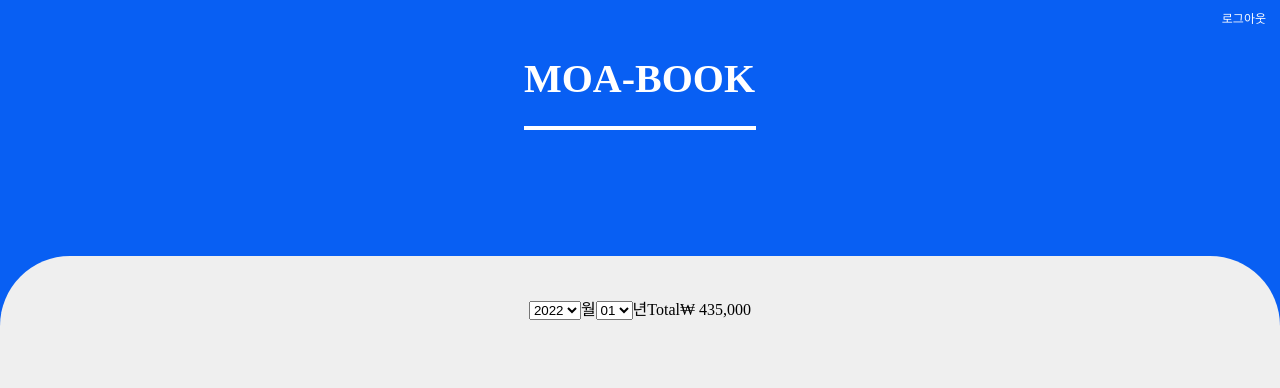
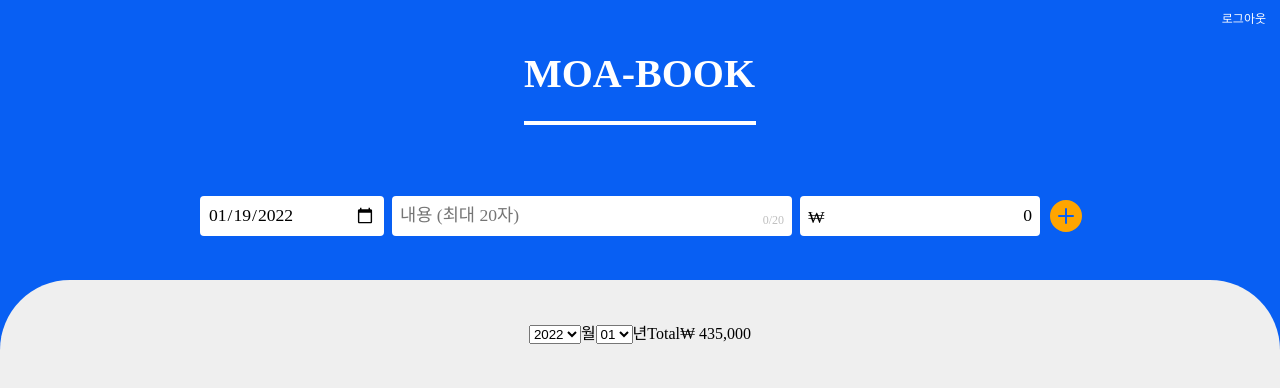
Before and after one commit to young-d/moabook-v1, a Next.js app: page / in a window 1280 px wide. Shown: the top 388 px of the page. Built offline with nearby package versions, Linux system fonts and the light colour scheme; a web font is replaced by a local one.

Commit message:
feat: 지출내역 생성(로컬스토리지) 기능 구현 및 form 스타일링

```diff
--- a/src/components/SpendingForm.tsx
+++ b/src/components/SpendingForm.tsx
@@ -1,4 +1,192 @@
+import { useSpending } from '@contexts/SpendingProvider';
+import styled from '@emotion/styled';
+import { useEffect } from 'react';
+import { ChangeEvent, FormEvent, useCallback, useState } from 'react';
+import { BsPlusCircleFill } from 'react-icons/bs';
+
 const SpendingForm = () => {
-  return <></>;
+  const formattedDate = (date: Date) =>
+    `${date.getFullYear()}-${
+      (date.getMonth() + 1).toString().length > 2
+        ? date.getMonth() + 1
+        : `0${date.getMonth() + 1}`
+    }-${date.getDate()}`;
+
+  const [spending, setSpending] = useState({
+    date: formattedDate(new Date()),
+    content: '',
+    amount: 0,
+  });
+  const { addSpending } = useSpending();
+
+  const handleSubmit = (e: FormEvent) => {
+    e.preventDefault();
+
+    if (spending.date.length !== 10 || !spending.content || !spending.amount) {
+      alert('[error] 비어있는 입력값이 있습니다.');
+
+      return;
+    }
+    console.log(spending.date, spending.content, spending.amount);
+    addSpending(spending);
+    setSpending({
+      ...spending,
+      content: '',
+      amount: 0,
+    });
+  };
+
+  const onChangeDate = useCallback(
+    (e: ChangeEvent<HTMLInputElement>) => {
+      setSpending({ ...spending, date: e.target?.value });
+    },
+    [spending],
+  );
+
+  const onChangeContent = useCallback(
+    (e: ChangeEvent<HTMLInputElement>) => {
+      if (e.target?.value.length > 20) {
+        alert('최대 20자를 넘길 수 없어요!');
+
+        return;
+      }
+
+      setSpending({ ...spending, content: e.target?.value });
+    },
+    [spending],
+  );
+
+  const onChangeAmount = useCallback(
+    (e: ChangeEvent<HTMLInputElement>) => {
+      if (typeof parseInt(e.target?.value) !== 'number') {
+        console.log(typeof parseInt(e.target.value));
+
+        return;
+      }
+
+      const inputValue = e.target.value?.replace(/[^0-9]|^0+/g, '') || '0';
+      setSpending({ ...spending, amount: parseInt(inputValue) });
+    },
+    [spending],
+  );
+
+  return (
+    <Form onSubmit={handleSubmit}>
+      <DateInput
+        type="date"
+        name="spending-date"
+        value={spending.date}
+        onChange={onChangeDate}
+      />
+      <ContentWrapper>
+        <ContentInput
+          type="text"
+          name="spending-content"
+          value={spending.content}
+          placeholder="내용 (최대 20자)"
+          onChange={onChangeContent}
+          maxLength={20}
+          autoComplete="off"
+        />
+        <TextLength>{`${spending.content?.length}/20`}</TextLength>
+      </ContentWrapper>
+      <AmountWrapper>
+        <AmountInput
+          type="text"
+          name="spending-amount"
+          value={
+            spending.amount.toString().replace(/\B(?=(\d{3})+(?!\d))/g, ',') ||
+            ''
+          }
+          onChange={onChangeAmount}
+        />
+        <AmountUnit>₩</AmountUnit>
+      </AmountWrapper>
+      <AddButton type="submit">
+        <BsPlusCircleFill style={{ color: 'orange' }} />
+      </AddButton>
+    </Form>
+  );
 };
+
+const Form = styled.form`
+  width: calc(100% - 16px);
+  min-height: 12%;
+  justify-content: center;
+  align-items: center;
+  margin: 16px auto;
+  display: flex;
+  flex-wrap: wrap;
+`;
+
+const DateInput = styled.input`
+  width: 184px;
+  height: 40px;
+  border-radius: 4px;
+  border: none;
+  padding: 4px 8px;
+  font-size: 1.1em;
+  margin: 4px;
+  cursor: pointer;
+`;
+
+const ContentWrapper = styled.article`
+  width: 400px;
+  height: 40px;
+  position: relative;
+  margin: 4px;
+`;
+
+const ContentInput = styled.input`
+  width: 100%;
+  height: 100%;
+  border-radius: 4px;
+  border: none;
+  padding: 4px 8px;
+  font-size: 1.1em;
+`;
+
+const TextLength = styled.span`
+  position: absolute;
+  right: 8px;
+  bottom: 8px;
+  font-size: 12px;
+  color: #bfbfbf;
+`;
+
+const AmountWrapper = styled.article`
+  width: 240px;
+  height: 40px;
+  position: relative;
+  margin: 4px;
+  font-size: 1.1em;
+`;
+
+const AmountInput = styled.input`
+  width: 100%;
+  height: 100%;
+  border-radius: 4px;
+  border: none;
+  padding: 4px 8px;
+  text-align: right;
+  font-size: inherit;
+`;
+
+const AmountUnit = styled.span`
+  position: absolute;
+  left: 8px;
+  bottom: 8px;
+`;
+
+const AddButton = styled.button`
+  background: none;
+  border: none;
+  outline: none;
+  font-size: 2em;
+  width: 40px;
+  height: 40px;
+  line-height: calc(40px / 3);
+  cursor: pointer;
+`;
+
 export default SpendingForm;
--- a/src/contexts/SpendingProvider.tsx
+++ b/src/contexts/SpendingProvider.tsx
@@ -2,18 +2,20 @@ import useLocalStorage from '@hooks/useLocalStorage';
 import { createContext, ReactChild, useContext } from 'react';
 import { v4 } from 'uuid';
 
-interface Spending {
-  id: string;
-  date: Date;
+interface SpendingInput {
+  date: string;
   content: string;
   amount: number;
+}
+interface Spending extends SpendingInput {
+  id: string;
 }
 
 interface ISpendingContext {
   spending: Spending[];
-  addSpending(date: Date, content: string, amount: number): void;
-  updateSpending(id: string, date: Date, content: string, amount: number): void;
-  removeSpending(id: string): void;
+  addSpending({ date, content, amount }: SpendingInput): void;
+  updateSpending({ id, date, content, amount }: Spending): void;
+  removeSpending(props: { id: string }): void;
 }
 
 const SpendingContext = createContext<ISpendingContext>({} as ISpendingContext);
@@ -33,16 +35,19 @@ const SpendingProvider = ({
     initialSpending,
   );
 
-  const addSpending = (date: Date, content: string, amount: number) => {
-    setSpending([...spending, { id: v4(), date, content, amount }]);
+  const addSpending = ({ date, content, amount }: SpendingInput) => {
+    setSpending([
+      ...spending,
+      {
+        id: v4(),
+        date,
+        content,
+        amount,
+      },
+    ]);
   };
 
-  const updateSpending = (
-    id: string,
-    date: Date,
-    content: string,
-    amount: number,
-  ) => {
+  const updateSpending = ({ id, date, content, amount }: Spending) => {
     setSpending(
       spending.map((item: Spending) =>
         item.id === id ? { ...item, date, content, amount } : item,
@@ -50,8 +55,8 @@ const SpendingProvider = ({
     );
   };
 
-  const removeSpending = (id: string) => {
-    setSpending(spending.filter((item: Spending) => item.id !== id));
+  const removeSpending = (props: { id: string }) => {
+    setSpending(spending.filter((item: Spending) => item.id !== props.id));
   };
 
   return (
```
